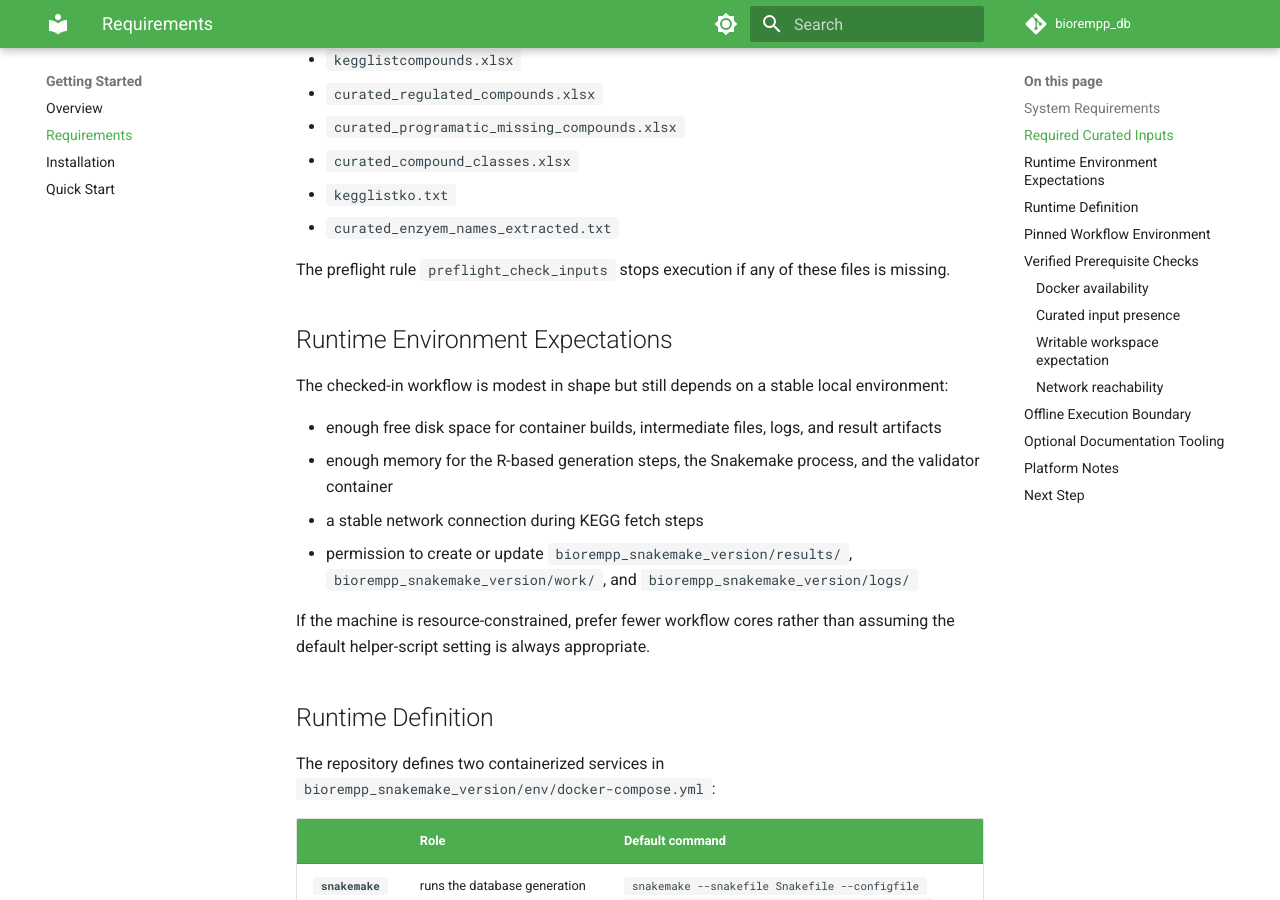
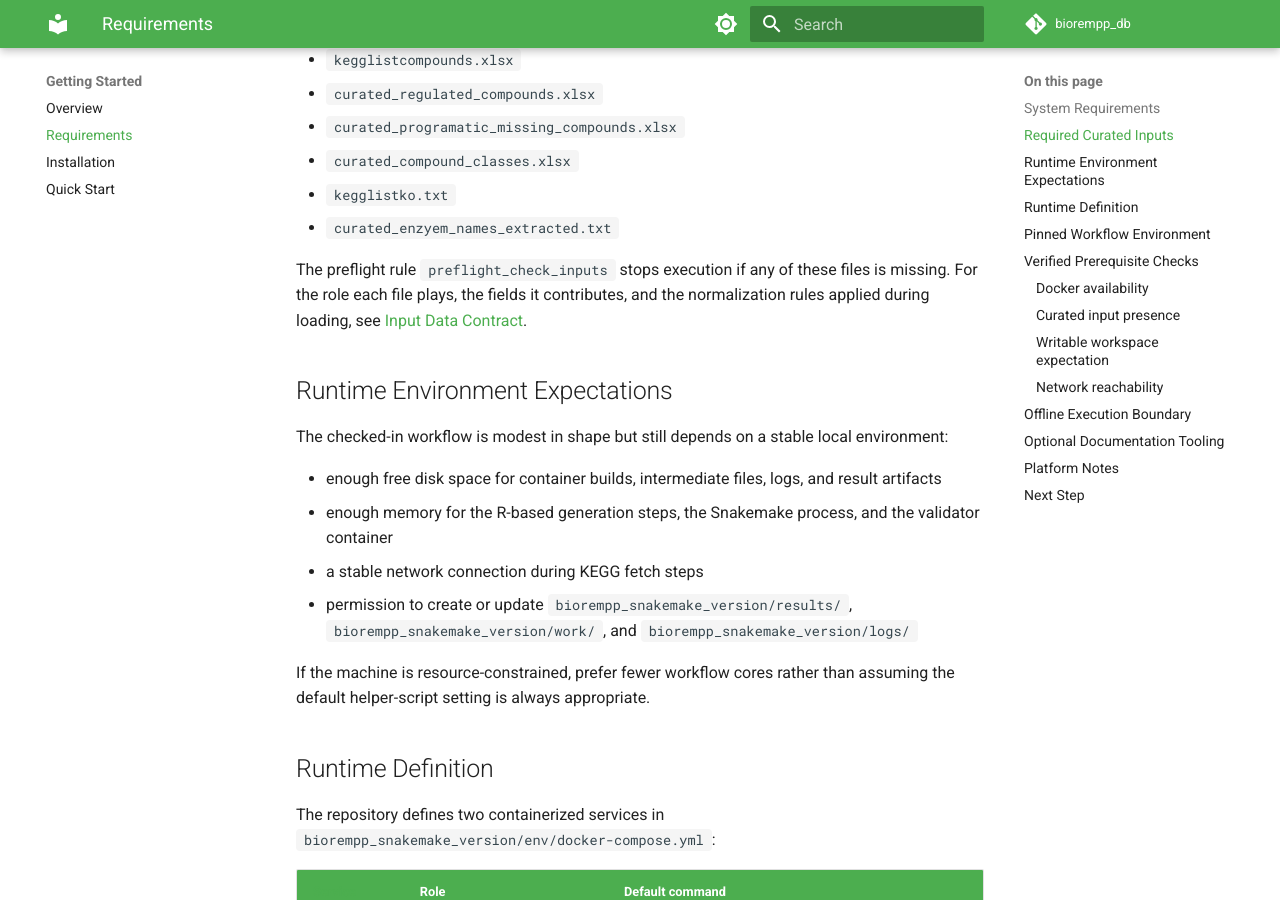
Before and after one commit to BioRemPP/biorempp_db, an MkDocs documentation site: the page built from docs/getting-started/requirements.md, in a window 1280 px wide and 900 px high, scrolled down 716 px. Built offline with MkDocs 1.6.1 and Material for MkDocs 9.7.7, drawn with Linux system fonts in a browser that asks for light colours; comment, search, counter and statistics services are not loaded; the version menu is left out.

Commit message:
docs(getting-started): add cross-references to input contract and output reference

```diff
--- a/docs/getting-started/requirements.md
+++ b/docs/getting-started/requirements.md
@@ -43,7 +43,7 @@ The current workflow contract requires these exact filenames:
 - `kegglistko.txt`
 - `curated_enzyem_names_extracted.txt`
 
-The preflight rule `preflight_check_inputs` stops execution if any of these files is missing.
+The preflight rule `preflight_check_inputs` stops execution if any of these files is missing. For the role each file plays, the fields it contributes, and the normalization rules applied during loading, see [Input Data Contract](../user-guide/input-data.md).
 
 ## Runtime Environment Expectations
 
```
Also changed, not shown: docs/getting-started/overview.md (+1 -1 lines), docs/getting-started/quick-start.md (+2 -0 lines).
